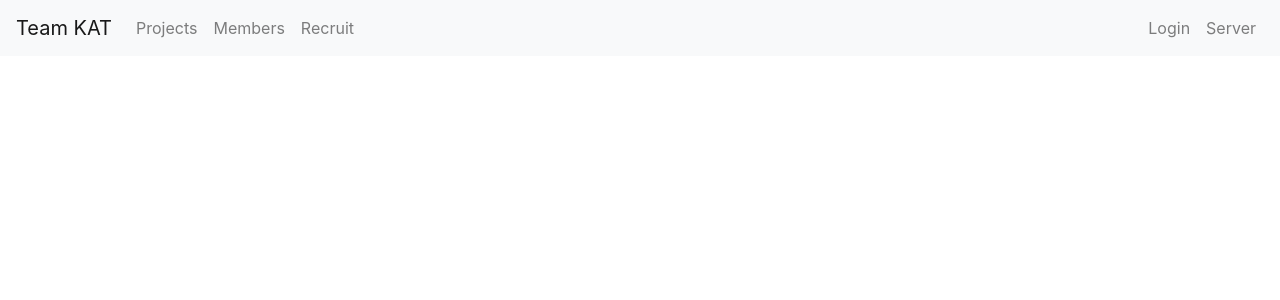
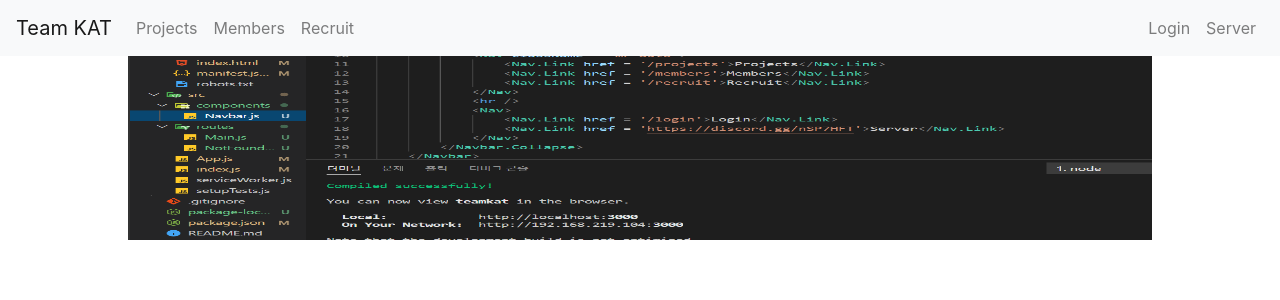
Before and after one commit to paring-chan/team-kat-web, a React (Create React App) app: page / in a window 1280 px wide. Shown: the top 300 px of the page. Built offline with nearby package versions, Linux system fonts and the light colour scheme.

Commit message:
대문자 아니라고...

```diff
--- a/src/routes/Main.js
+++ b/src/routes/Main.js
@@ -1,7 +1,7 @@
 import React from 'react';
 import styled from 'styled-components'
 
-const styledimage = styled.img`
+const StyledImage = styled.img`
     width: 80vw;
     margin-left: 10vw;
     margin-right: 10vw;
@@ -9,7 +9,7 @@ const styledimage = styled.img`
 `
 
 const Main = () => (
-    <styledimage src = {`${process.env.PUBLIC_URL}/unknown.png`} alt = 'test'/>
+    <StyledImage src = {`${process.env.PUBLIC_URL}/unknown.png`} alt = 'test'/>
 )
 
 export default Main
```
